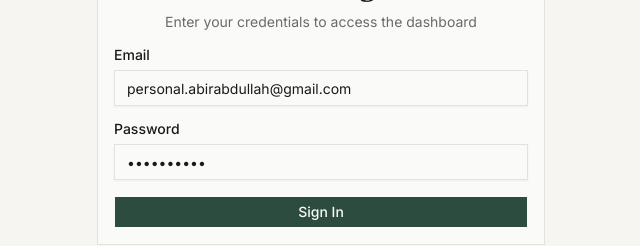
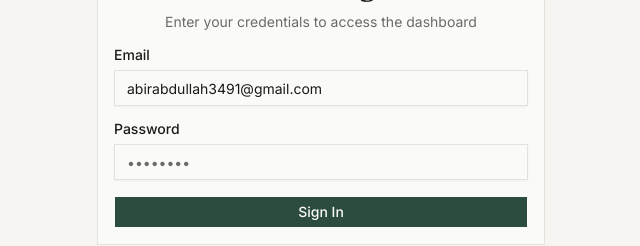
Before and after one commit to abirabdullahs/personal.abirabdullah, a Next.js app: page /admin/login in a window 1280 px wide. Shown: the part 334-580 px from the top of the page, without its empty margins (319-959 px from the left). Built offline with nearby package versions, Linux system fonts and the light colour scheme; no server answers.

Commit message:
layout fix

```diff
--- a/app/admin/login/page.tsx
+++ b/app/admin/login/page.tsx
@@ -35,8 +35,8 @@
   const form = useForm<z.infer<typeof formSchema>>({
     resolver: zodResolver(formSchema),
     defaultValues: {
-      email: "personal.abirabdullah@gmail.com",
-      password: "abir123456",
+      email: "abirabdullah3491@gmail.com",
+      password: "",
     },
   });
 
```
